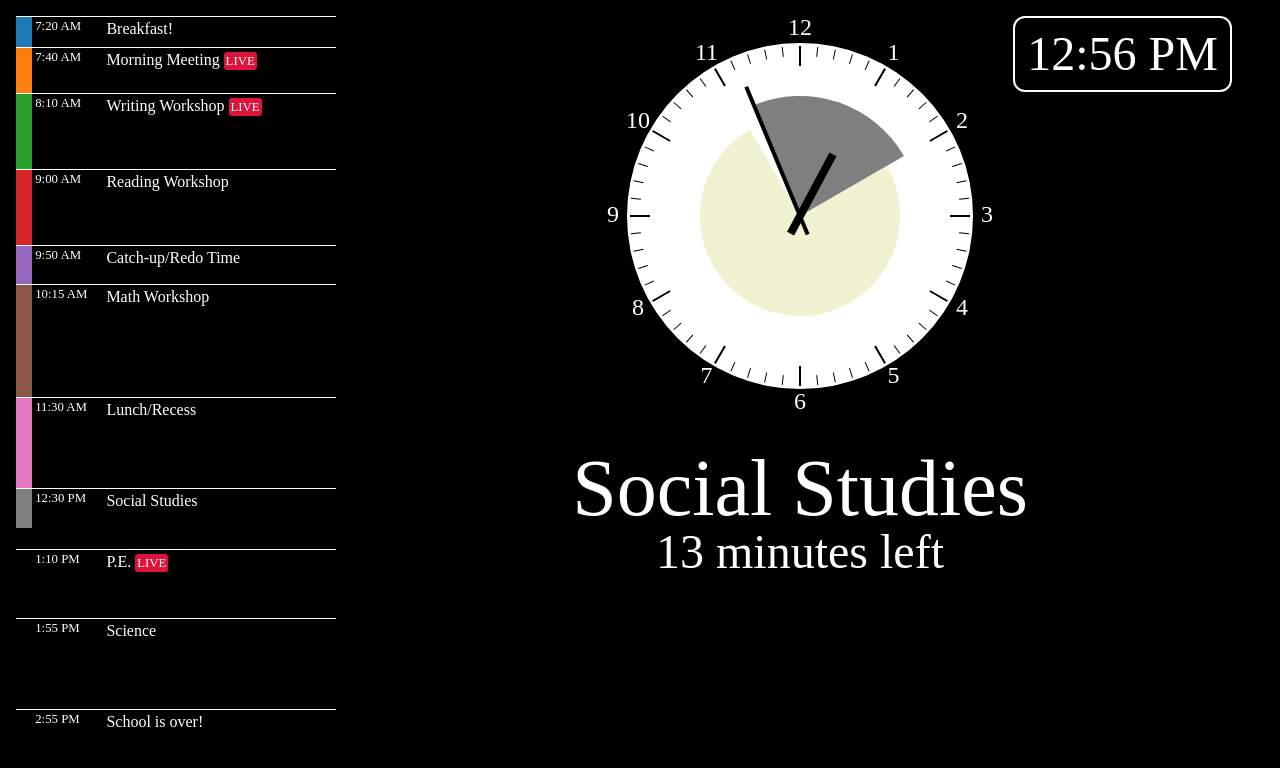
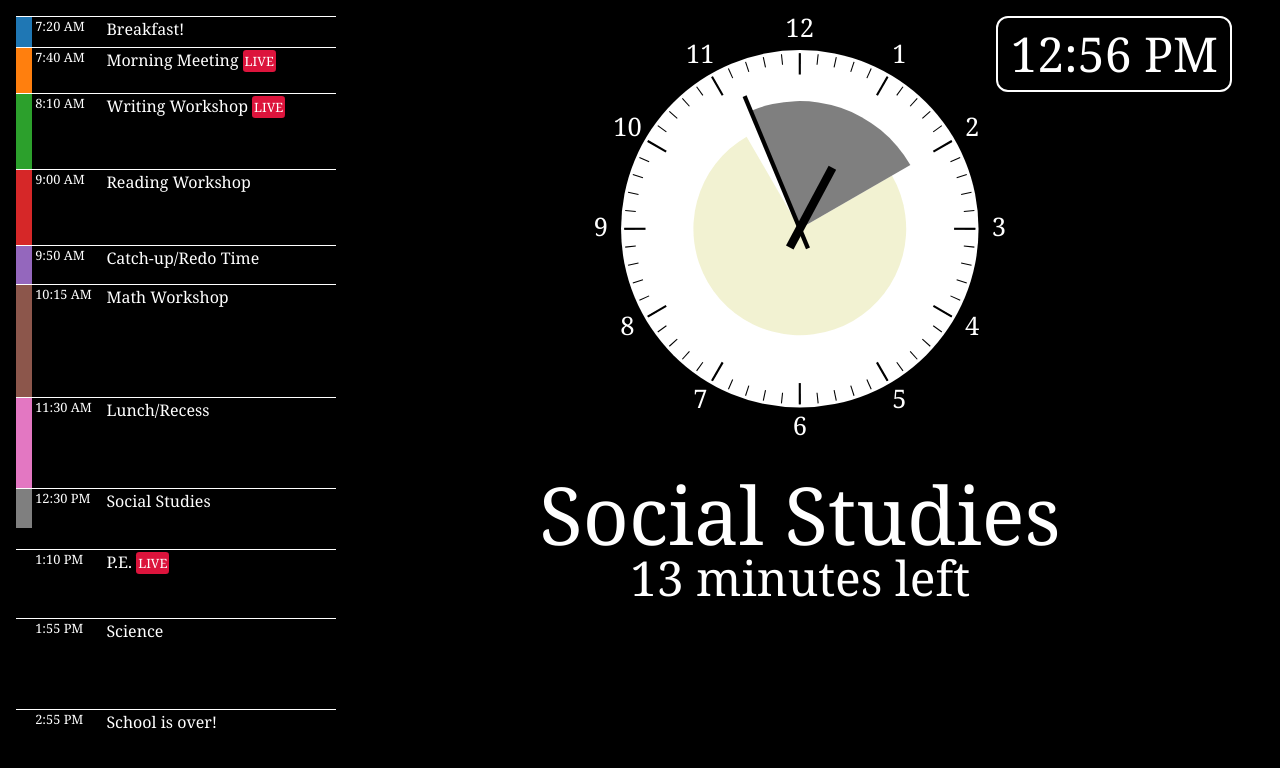
Before and after one commit to fluggo/jude-time, a Next.js app: page / in a window 1280 px wide. Shown: the top 768 px of the page. Built offline with nearby package versions, Linux system fonts and the light colour scheme.

Commit message:
Legibility improvements

```diff
--- a/pages/index.tsx
+++ b/pages/index.tsx
@@ -143,13 +143,12 @@ function Timer({schedule, currentEntryIndex, currentTime, showNext}: {schedule:
   const minuteHand = clockMinutePosition(currentTime);
   const hourHandSeconds = currentTime.diff(floorTime(currentTime, 'day')).as('second');
 
-  const CLOCK_RADIUS = 170;
+  const CLOCK_RADIUS = 165;
   const TEXT_RADIUS = 187;
 
   return <>
-    <svg width="400" height="400" viewBox="0 0 400 400" id="timer">
+    <svg viewBox="0 0 400 400" id="timer">
       <g transform="translate(200, 200)">
-        {/* <path fill={entryColor(currentEntryIndex)} d={arc()}></path> */}
         <circle cx="0" cy="0" r={CLOCK_RADIUS + 3} fill="white"></circle>
         { (nextEntryTargetTime && targetTime) ?
           <path opacity="0.2" fill={entryColor(currentEntryIndex + 1)} d={arc({outerRadius: 100, startAngle: 2 * Math.PI * clockMinutePosition(targetTime, startTime), endAngle: 2 * Math.PI * clockMinutePosition(nextEntryTargetTime, startTime)})}></path> : null }
--- a/styles.scss
+++ b/styles.scss
@@ -4,6 +4,7 @@ body {
   padding: 1em;
   background-color: black;
   color: white;
+  font-family: Georgia, 'Times New Roman', Times, serif;
 }
 
 #app-container {
@@ -41,8 +42,8 @@ body {
 }
 
 #timer {
-  width: 400px;
-  height: 400px;
+  max-width: 80%;
+  max-height: 50%;
   margin-left: auto;
   margin-right: auto;
   margin-bottom: 2em;
```
